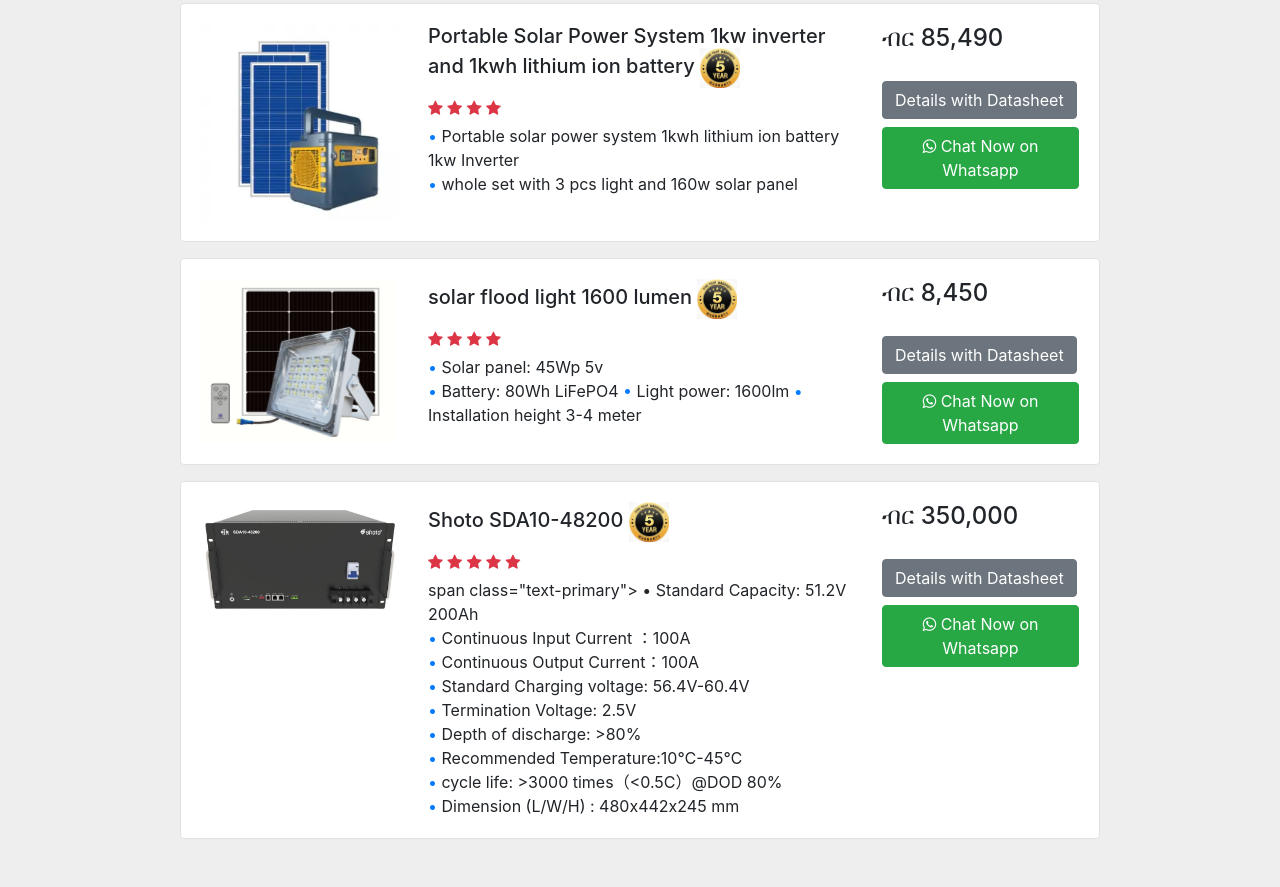
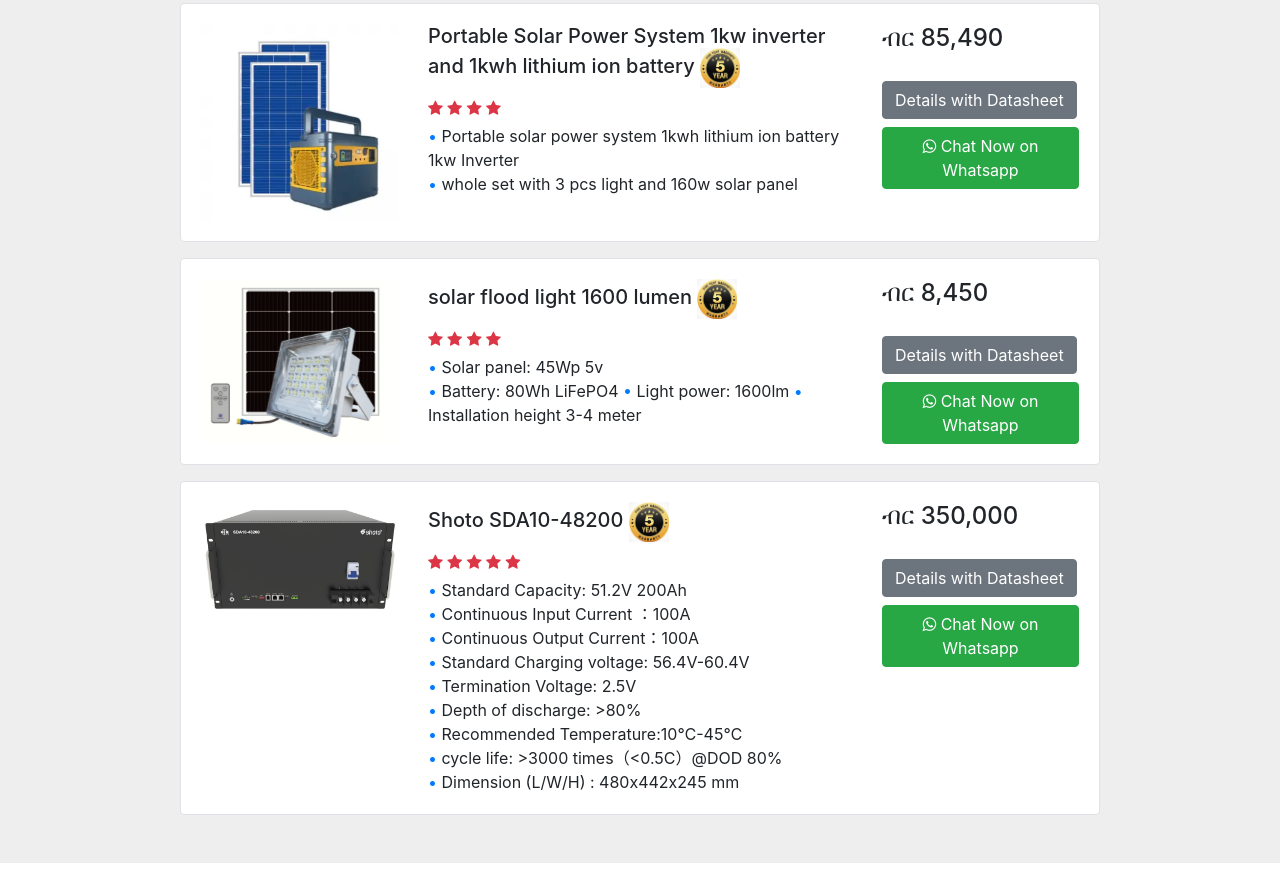
Before and after one commit to AklilAsregid/bct, a plain HTML site: page product.html in a window 1280 px wide. Shown: the part 1721-2608 px from the top of the page. After the commit the page ends 2584 px from the top, so only its background shows below. Drawn offline with nearby package versions, Linux system fonts and the light colour scheme.

Commit message:
Update product.html

```diff
--- a/product.html
+++ b/product.html
@@ -432,7 +432,7 @@
                     <i class="fa fa-star"></i>
                   </div>
                 </div>
-                span class="text-primary"> • </span>
+                <span class="text-primary"> • </span>
                     <span>Standard Capacity: 51.2V 200Ah<br /></span>
                     <span class="text-primary"> • </span>
                     <span>Continuous Input Current ：100A<br /></span>
```
